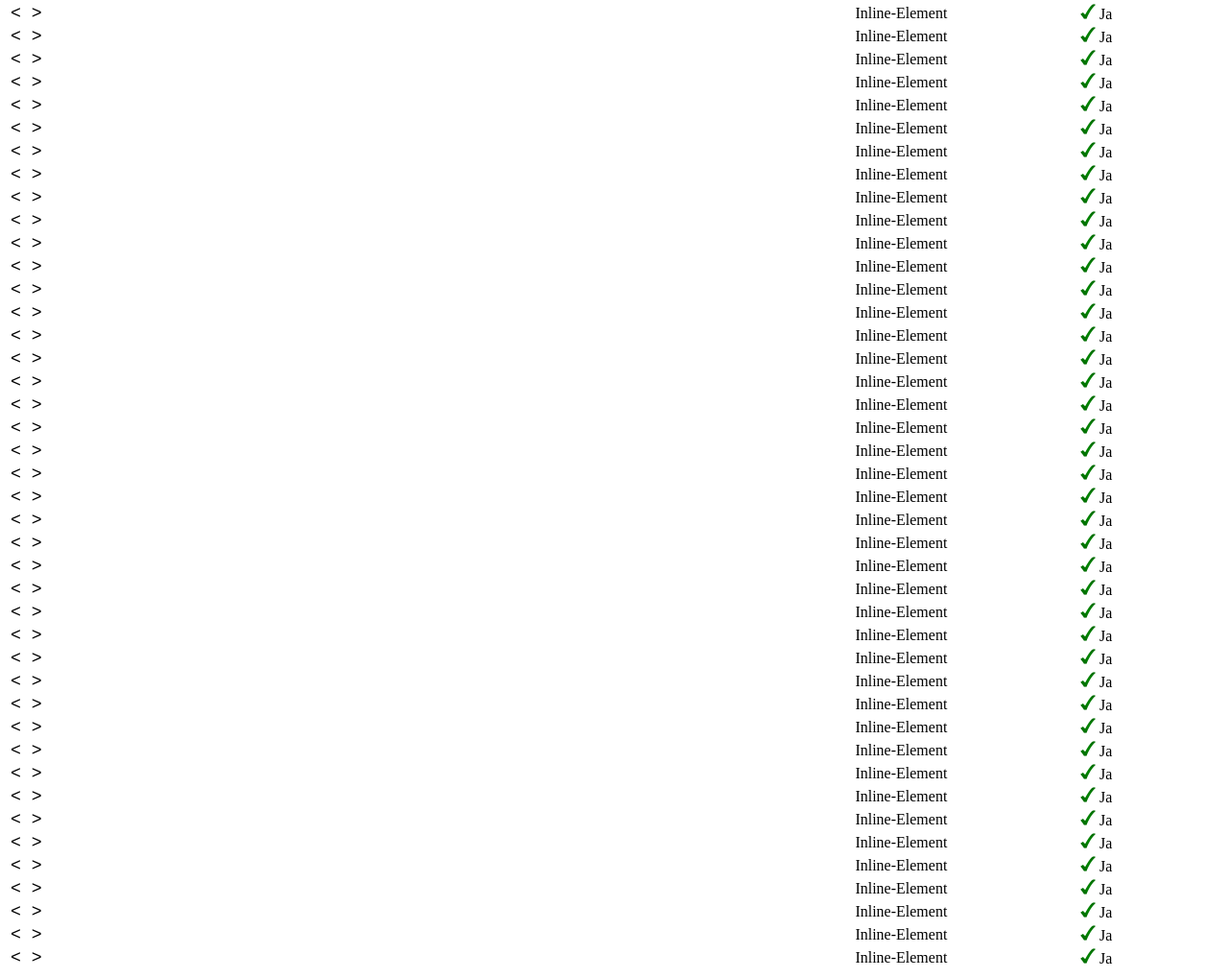
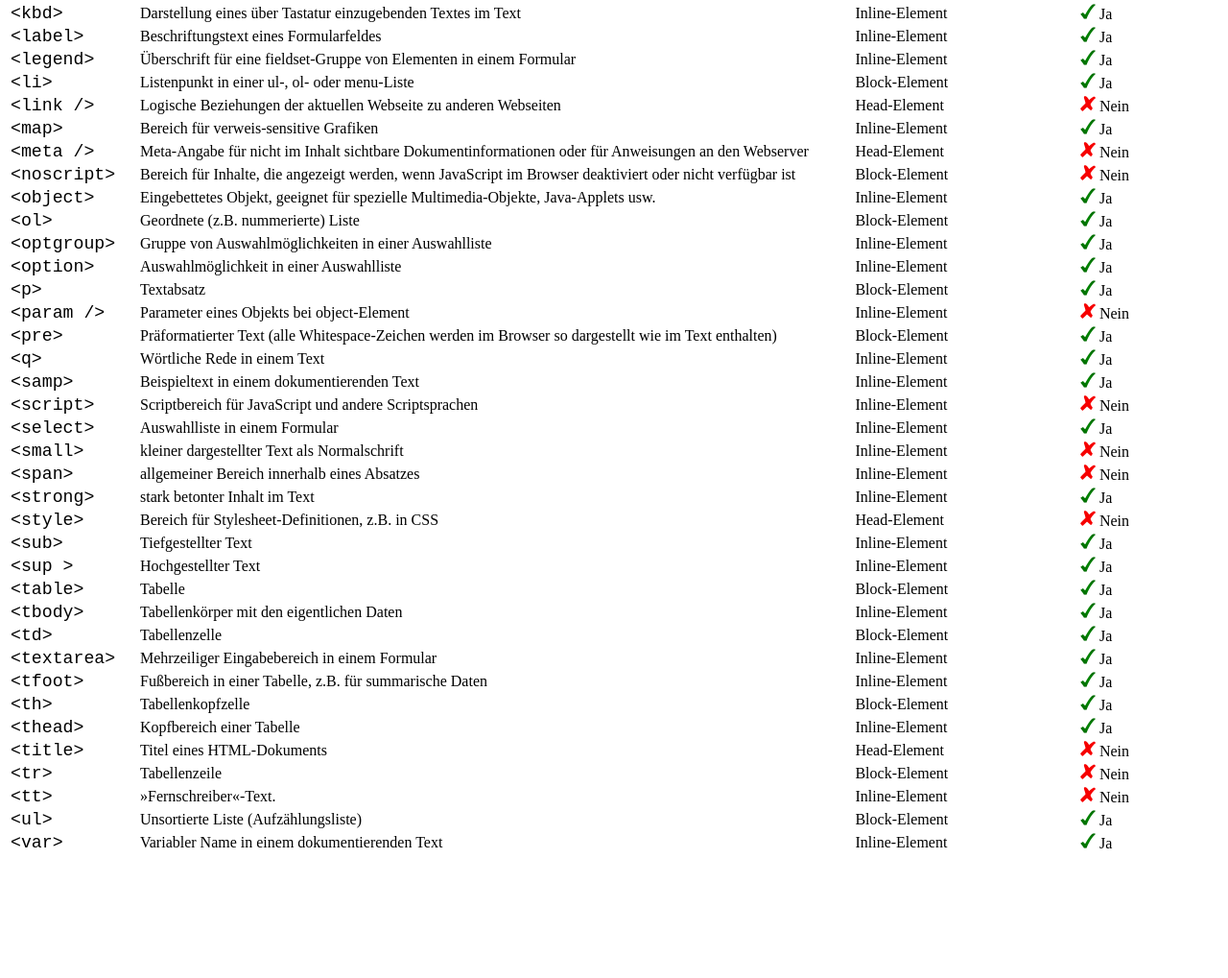
Before and after one commit to developer127/weben2013, a plain HTML site: page HA-Kap6/WebContent/index.html in a window 1280 px wide. Shown: the part 975-1994 px from the top of the page at 96% size. After the commit the page ends 1874 px from the top, so only its background shows below. Drawn offline with Linux system fonts and the light colour scheme.

Commit message:
Tabelle abgeschlossen

```diff
--- a/HA-Kap6/WebContent/index.html
+++ b/HA-Kap6/WebContent/index.html
@@ -233,261 +233,237 @@
 		<td><code class="language_html">&lt;ins&gt;</code></td>
 		<td>Eingefügter Inhalt (Änderungsmarkierung)</td>
 		<td>Block-Element</td>
-		<td><img src="ja.png" title="checkmark"   /> Ja</td>
+		<td><img src="ja.png" title="checkmark"/> Ja</td>
 	</tr>
 	<tr class="row2">
-		<td><code class="language_html">&lt; &gt;</code></td>
-		<td></td>
+		<td><code class="language_html">&lt;kbd&gt;</code></td>
+		<td>Darstellung eines über Tastatur einzugebenden Textes im Text</td>
 		<td>Inline-Element</td>
-		<td><img src="ja.png" title="checkmark"   /> Ja</td>
+		<td><img src="ja.png" title="checkmark"/> Ja</td>
 	</tr>
 	<tr class="row1">
-		<td><code class="language_html">&lt; &gt;</code></td>
-		<td></td>
+		<td><code class="language_html">&lt;label&gt;</code></td>
+		<td>Beschriftungstext eines Formularfeldes</td>
 		<td>Inline-Element</td>
-		<td><img src="ja.png" title="checkmark"   /> Ja</td>
+		<td><img src="ja.png" title="checkmark"/> Ja</td>
 	</tr>
 	<tr class="row2">
-		<td><code class="language_html">&lt; &gt;</code></td>
-		<td></td>
+		<td><code class="language_html">&lt;legend&gt;</code></td>
+		<td>Überschrift für eine fieldset-Gruppe von
+			Elementen in einem Formular</td>
 		<td>Inline-Element</td>
-		<td><img src="ja.png" title="checkmark"   /> Ja</td>
+		<td><img src="ja.png" title="checkmark"/> Ja</td>
 	</tr>
 	<tr class="row1">
-		<td><code class="language_html">&lt; &gt;</code></td>
-		<td></td>
-		<td>Inline-Element</td>
-		<td><img src="ja.png" title="checkmark"   /> Ja</td>
+		<td><code class="language_html">&lt;li&gt;</code></td>
+		<td>Listenpunkt in einer ul-, ol- oder menu-Liste</td>
+		<td>Block-Element</td>
+		<td><img src="ja.png" title="checkmark"/> Ja</td>
 	</tr>
 	<tr class="row2">
-		<td><code class="language_html">&lt; &gt;</code></td>
-		<td></td>
-		<td>Inline-Element</td>
-		<td><img src="ja.png" title="checkmark"   /> Ja</td>
+		<td><code class="language_html">&lt;link /&gt;</code></td>
+		<td>Logische Beziehungen der aktuellen
+			Webseite zu anderen Webseiten</td>
+		<td>Head-Element</td>
+		<td><img src="nein.png" title="checkmarkX"/> Nein</td>
 	</tr>
 	<tr class="row1">
-		<td><code class="language_html">&lt; &gt;</code></td>
-		<td></td>
+		<td><code class="language_html">&lt;map&gt;</code></td>
+		<td>Bereich für verweis-sensitive Grafiken</td>
 		<td>Inline-Element</td>
-		<td><img src="ja.png" title="checkmark"   /> Ja</td>
+		<td><img src="ja.png" title="checkmark"/> Ja</td>
 	</tr>
 	<tr class="row2">
-		<td><code class="language_html">&lt; &gt;</code></td>
-		<td></td>
-		<td>Inline-Element</td>
-		<td><img src="ja.png" title="checkmark"   /> Ja</td>
+		<td><code class="language_html">&lt;meta /&gt;</code></td>
+		<td>Meta-Angabe für nicht im Inhalt sichtbare
+			Dokumentinformationen oder für Anweisungen an den Webserver</td>
+		<td>Head-Element</td>
+		<td><img src="nein.png" title="checkmarkX"/> Nein</td>
 	</tr>
 	<tr class="row1">
-		<td><code class="language_html">&lt; &gt;</code></td>
-		<td></td>
-		<td>Inline-Element</td>
-		<td><img src="ja.png" title="checkmark"   /> Ja</td>
+		<td><code class="language_html">&lt;noscript&gt;</code></td>
+		<td>Bereich für Inhalte, die angezeigt werden,
+			wenn JavaScript im Browser deaktiviert
+			oder nicht verfügbar ist</td>
+		<td>Block-Element</td>
+		<td><img src="nein.png" title="checkmarkX"/> Nein</td>
 	</tr>
 	<tr class="row2">
-		<td><code class="language_html">&lt; &gt;</code></td>
-		<td></td>
+		<td><code class="language_html">&lt;object&gt;</code></td>
+		<td>Eingebettetes Objekt, geeignet für spezielle
+			Multimedia-Objekte, Java-Applets usw.</td>
 		<td>Inline-Element</td>
-		<td><img src="ja.png" title="checkmark"   /> Ja</td>
+		<td><img src="ja.png" title="checkmark"/> Ja</td>
 	</tr>
 	<tr class="row1">
-		<td><code class="language_html">&lt; &gt;</code></td>
-		<td></td>
-		<td>Inline-Element</td>
-		<td><img src="ja.png" title="checkmark"   /> Ja</td>
+		<td><code class="language_html">&lt;ol&gt;</code></td>
+		<td>Geordnete (z.B. nummerierte) Liste</td>
+		<td>Block-Element</td>
+		<td><img src="ja.png" title="checkmark"/> Ja</td>
 	</tr>
 	<tr class="row2">
-		<td><code class="language_html">&lt; &gt;</code></td>
-		<td></td>
+		<td><code class="language_html">&lt;optgroup&gt;</code></td>
+		<td>Gruppe von Auswahlmöglichkeiten in einer Auswahlliste</td>
 		<td>Inline-Element</td>
-		<td><img src="ja.png" title="checkmark"   /> Ja</td>
+		<td><img src="ja.png" title="checkmark"/> Ja</td>
 	</tr>
 	<tr class="row1">
-		<td><code class="language_html">&lt; &gt;</code></td>
-		<td></td>
+		<td><code class="language_html">&lt;option&gt;</code></td>
+		<td>Auswahlmöglichkeit in einer Auswahlliste</td>
 		<td>Inline-Element</td>
-		<td><img src="ja.png" title="checkmark"   /> Ja</td>
+		<td><img src="ja.png" title="checkmark"/> Ja</td>
 	</tr>
 	<tr class="row2">
-		<td><code class="language_html">&lt; &gt;</code></td>
-		<td></td>
-		<td>Inline-Element</td>
-		<td><img src="ja.png" title="checkmark"   /> Ja</td>
+		<td><code class="language_html">&lt;p&gt;</code></td>
+		<td>Textabsatz</td>
+		<td>Block-Element</td>
+		<td><img src="ja.png" title="checkmark"/> Ja</td>
 	</tr>
 	<tr class="row1">
-		<td><code class="language_html">&lt; &gt;</code></td>
-		<td></td>
+		<td><code class="language_html">&lt;param /&gt;</code></td>
+		<td>Parameter eines Objekts bei object-Element</td>
 		<td>Inline-Element</td>
-		<td><img src="ja.png" title="checkmark"   /> Ja</td>
+		<td><img src="nein.png" title="checkmarkX"/> Nein</td>
 	</tr>
 	<tr class="row2">
-		<td><code class="language_html">&lt; &gt;</code></td>
-		<td></td>
-		<td>Inline-Element</td>
-		<td><img src="ja.png" title="checkmark"   /> Ja</td>
+		<td><code class="language_html">&lt;pre&gt;</code></td>
+		<td>Präformatierter Text (alle Whitespace-Zeichen
+			werden im Browser so dargestellt wie im Text enthalten)</td>
+		<td>Block-Element</td>
+		<td><img src="ja.png" title="checkmark"/> Ja</td>
 	</tr>
 	<tr class="row1">
-		<td><code class="language_html">&lt; &gt;</code></td>
-		<td></td>
+		<td><code class="language_html">&lt;q&gt;</code></td>
+		<td>Wörtliche Rede in einem Text</td>
 		<td>Inline-Element</td>
-		<td><img src="ja.png" title="checkmark"   /> Ja</td>
+		<td><img src="ja.png" title="checkmark"/> Ja</td>
 	</tr>
 	<tr class="row2">
-		<td><code class="language_html">&lt; &gt;</code></td>
-		<td></td>
+		<td><code class="language_html">&lt;samp&gt;</code></td>
+		<td>Beispieltext in einem dokumentierenden Text</td>
 		<td>Inline-Element</td>
-		<td><img src="ja.png" title="checkmark"   /> Ja</td>
+		<td><img src="ja.png" title="checkmark"/> Ja</td>
 	</tr>
 	<tr class="row1">
-		<td><code class="language_html">&lt; &gt;</code></td>
-		<td></td>
+		<td><code class="language_html">&lt;script&gt;</code></td>
+		<td>Scriptbereich für JavaScript und andere Scriptsprachen</td>
 		<td>Inline-Element</td>
-		<td><img src="ja.png" title="checkmark"   /> Ja</td>
+		<td><img src="nein.png" title="checkmarkX"/> Nein</td>
 	</tr>
 	<tr class="row2">
-		<td><code class="language_html">&lt; &gt;</code></td>
-		<td></td>
+		<td><code class="language_html">&lt;select&gt;</code></td>
+		<td>Auswahlliste in einem Formular</td>
 		<td>Inline-Element</td>
-		<td><img src="ja.png" title="checkmark"   /> Ja</td>
+		<td><img src="ja.png" title="checkmark"/> Ja</td>
 	</tr>
 	<tr class="row1">
-		<td><code class="language_html">&lt; &gt;</code></td>
-		<td></td>
+		<td><code class="language_html">&lt;small&gt;</code></td>
+		<td>kleiner dargestellter Text als Normalschrift</td>
 		<td>Inline-Element</td>
-		<td><img src="ja.png" title="checkmark"   /> Ja</td>
+		<td><img src="nein.png" title="checkmarkX"/> Nein</td>
 	</tr>
 	<tr class="row2">
-		<td><code class="language_html">&lt; &gt;</code></td>
-		<td></td>
+		<td><code class="language_html">&lt;span&gt;</code></td>
+		<td>allgemeiner Bereich innerhalb eines Absatzes</td>
 		<td>Inline-Element</td>
-		<td><img src="ja.png" title="checkmark"   /> Ja</td>
+		<td><img src="nein.png" title="checkmarkX"/> Nein</td>
 	</tr>
 	<tr class="row1">
-		<td><code class="language_html">&lt; &gt;</code></td>
-		<td></td>
+		<td><code class="language_html">&lt;strong&gt;</code></td>
+		<td>stark betonter Inhalt im Text</td>
 		<td>Inline-Element</td>
-		<td><img src="ja.png" title="checkmark"   /> Ja</td>
+		<td><img src="ja.png" title="checkmark"/> Ja</td>
 	</tr>
 	<tr class="row2">
-		<td><code class="language_html">&lt; &gt;</code></td>
-		<td></td>
-		<td>Inline-Element</td>
-		<td><img src="ja.png" title="checkmark"   /> Ja</td>
+		<td><code class="language_html">&lt;style&gt;</code></td>
+		<td>Bereich für Stylesheet-Definitionen, z.B. in CSS</td>
+		<td>Head-Element</td>
+		<td><img src="nein.png" title="checkmarkX"/> Nein</td>
 	</tr>
 	<tr class="row1">
-		<td><code class="language_html">&lt; &gt;</code></td>
-		<td></td>
+		<td><code class="language_html">&lt;sub&gt;</code></td>
+		<td>Tiefgestellter Text</td>
 		<td>Inline-Element</td>
-		<td><img src="ja.png" title="checkmark"   /> Ja</td>
+		<td><img src="ja.png" title="checkmark"/> Ja</td>
 	</tr>
 	<tr class="row2">
-		<td><code class="language_html">&lt; &gt;</code></td>
-		<td></td>
+		<td><code class="language_html">&lt;sup &gt;</code></td>
+		<td>Hochgestellter Text</td>
 		<td>Inline-Element</td>
-		<td><img src="ja.png" title="checkmark"   /> Ja</td>
+		<td><img src="ja.png" title="checkmark"/> Ja</td>
 	</tr>
 	<tr class="row1">
-		<td><code class="language_html">&lt; &gt;</code></td>
-		<td></td>
-		<td>Inline-Element</td>
-		<td><img src="ja.png" title="checkmark"   /> Ja</td>
+		<td><code class="language_html">&lt;table&gt;</code></td>
+		<td>Tabelle</td>
+		<td>Block-Element</td>
+		<td><img src="ja.png" title="checkmark"/> Ja</td>
 	</tr>
 	<tr class="row2">
-		<td><code class="language_html">&lt; &gt;</code></td>
-		<td></td>
+		<td><code class="language_html">&lt;tbody&gt;</code></td>
+		<td>Tabellenkörper mit den eigentlichen Daten</td>
 		<td>Inline-Element</td>
-		<td><img src="ja.png" title="checkmark"   /> Ja</td>
+		<td><img src="ja.png" title="checkmark"/> Ja</td>
 	</tr>
 	<tr class="row1">
-		<td><code class="language_html">&lt; &gt;</code></td>
-		<td></td>
-		<td>Inline-Element</td>
-		<td><img src="ja.png" title="checkmark"   /> Ja</td>
+		<td><code class="language_html">&lt;td&gt;</code></td>
+		<td>Tabellenzelle</td>
+		<td>Block-Element</td>
+		<td><img src="ja.png" title="checkmark"/> Ja</td>
 	</tr>
 	<tr class="row2">
-		<td><code class="language_html">&lt; &gt;</code></td>
-		<td></td>
+		<td><code class="language_html">&lt;textarea&gt;</code></td>
+		<td>Mehrzeiliger Eingabebereich in einem Formular</td>
 		<td>Inline-Element</td>
-		<td><img src="ja.png" title="checkmark"   /> Ja</td>
+		<td><img src="ja.png" title="checkmark"/> Ja</td>
 	</tr>
 	<tr class="row1">
-		<td><code class="language_html">&lt; &gt;</code></td>
-		<td></td>
+		<td><code class="language_html">&lt;tfoot&gt;</code></td>
+		<td>Fußbereich in einer Tabelle, z.B. für summarische Daten</td>
 		<td>Inline-Element</td>
-		<td><img src="ja.png" title="checkmark"   /> Ja</td>
+		<td><img src="ja.png" title="checkmark"/> Ja</td>
 	</tr>
 	<tr class="row2">
-		<td><code class="language_html">&lt; &gt;</code></td>
-		<td></td>
-		<td>Inline-Element</td>
-		<td><img src="ja.png" title="checkmark"   /> Ja</td>
+		<td><code class="language_html">&lt;th&gt;</code></td>
+		<td>Tabellenkopfzelle</td>
+		<td>Block-Element</td>
+		<td><img src="ja.png" title="checkmark"/> Ja</td>
 	</tr>
 	<tr class="row1">
-		<td><code class="language_html">&lt; &gt;</code></td>
-		<td></td>
+		<td><code class="language_html">&lt;thead&gt;</code></td>
+		<td>Kopfbereich einer Tabelle</td>
 		<td>Inline-Element</td>
-		<td><img src="ja.png" title="checkmark"   /> Ja</td>
+		<td><img src="ja.png" title="checkmark"/> Ja</td>
 	</tr>
 	<tr class="row2">
-		<td><code class="language_html">&lt; &gt;</code></td>
-		<td></td>
-		<td>Inline-Element</td>
-		<td><img src="ja.png" title="checkmark"   /> Ja</td>
+		<td><code class="language_html">&lt;title&gt;</code></td>
+		<td>Titel eines HTML-Dokuments</td>
+		<td>Head-Element</td>
+		<td><img src="nein.png" title="checkmarkX"/> Nein</td>
 	</tr>
 	<tr class="row1">
-		<td><code class="language_html">&lt; &gt;</code></td>
-		<td></td>
-		<td>Inline-Element</td>
-		<td><img src="ja.png" title="checkmark"   /> Ja</td>
+		<td><code class="language_html">&lt;tr&gt;</code></td>
+		<td>Tabellenzeile</td>
+		<td>Block-Element</td>
+		<td><img src="nein.png" title="checkmarkX"/> Nein</td>
 	</tr>
 	<tr class="row2">
-		<td><code class="language_html">&lt; &gt;</code></td>
-		<td></td>
+		<td><code class="language_html">&lt;tt&gt;</code></td>
+		<td>»Fernschreiber«-Text.</td>
 		<td>Inline-Element</td>
-		<td><img src="ja.png" title="checkmark"   /> Ja</td>
+		<td><img src="nein.png" title="checkmarkX"/> Nein</td>
 	</tr>
 	<tr class="row1">
-		<td><code class="language_html">&lt; &gt;</code></td>
-		<td></td>
-		<td>Inline-Element</td>
-		<td><img src="ja.png" title="checkmark"   /> Ja</td>
+		<td><code class="language_html">&lt;ul&gt;</code></td>
+		<td>Unsortierte Liste (Aufzählungsliste)</td>
+		<td>Block-Element</td>
+		<td><img src="ja.png" title="checkmark"/> Ja</td>
 	</tr>
 	<tr class="row2">
-		<td><code class="language_html">&lt; &gt;</code></td>
-		<td></td>
+		<td><code class="language_html">&lt;var&gt;</code></td>
+		<td>Variabler Name in einem dokumentierenden Text</td>
 		<td>Inline-Element</td>
-		<td><img src="ja.png" title="checkmark"   /> Ja</td>
+		<td><img src="ja.png" title="checkmark"/> Ja</td>
 	</tr>
-	<tr class="row1">
-		<td><code class="language_html">&lt; &gt;</code></td>
-		<td></td>
-		<td>Inline-Element</td>
-		<td><img src="ja.png" title="checkmark"   /> Ja</td>
-	</tr>
-	<tr class="row2">
-		<td><code class="language_html">&lt; &gt;</code></td>
-		<td></td>
-		<td>Inline-Element</td>
-		<td><img src="ja.png" title="checkmark"   /> Ja</td>
-	</tr>
-	<tr class="row1">
-		<td><code class="language_html">&lt; &gt;</code></td>
-		<td></td>
-		<td>Inline-Element</td>
-		<td><img src="ja.png" title="checkmark"   /> Ja</td>
-	</tr>
-	<tr class="row2">
-		<td><code class="language_html">&lt; &gt;</code></td>
-		<td></td>
-		<td>Inline-Element</td>
-		<td><img src="ja.png" title="checkmark"   /> Ja</td>
-	</tr>
-	<tr class="row1">
-		<td><code class="language_html">&lt; &gt;</code></td>
-		<td></td>
-		<td>Inline-Element</td>
-		<td><img src="ja.png" title="checkmark"   /> Ja</td>
-	</tr>
-
 </table>
 </body>
 </html>
```
